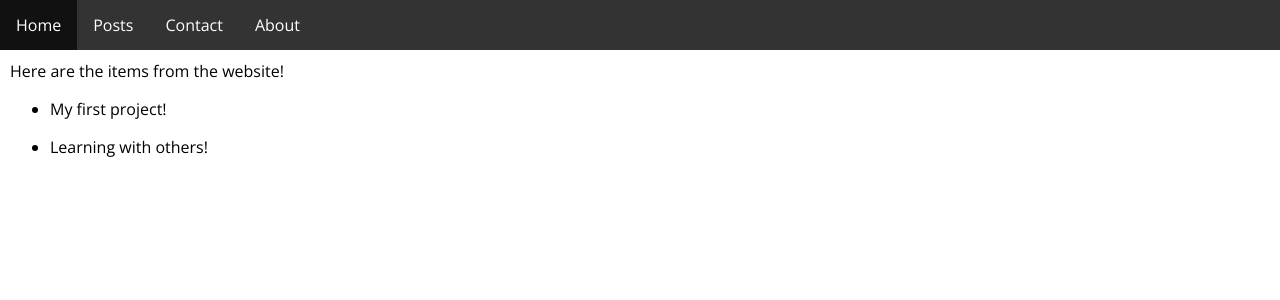
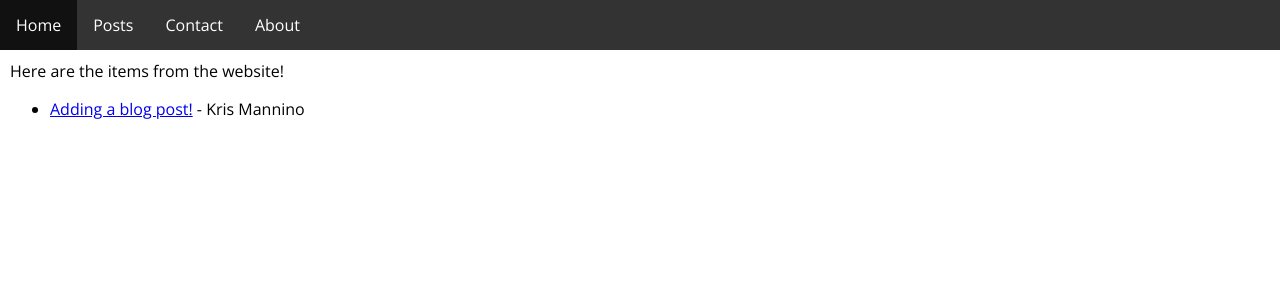
Before and after one commit to MLH-Fellowship/all-in-project, a Jekyll site: the page built from posts.html, in a window 1280 px wide. Shown: the top 300 px of the page. Built offline with Jekyll 4.4.1, drawn with Linux system fonts in a browser that asks for light colours.

Commit message:
added _posts folder and new post

```diff
--- a/_data/posts.yml
+++ b/_data/posts.yml
@@ -1,7 +1,7 @@
-- title: My first project!
-  date: "2022-03-11"
+- title: The First Post yay!
+  date: "2022-04-03"
   description: I love building projects!
 
-- title: Learning with others!
+- title: Learning with others is a fun thing to do!
   date: "2022-03-11"
   description: I love dates, they're super useful
--- a/_layouts/home.html
+++ b/_layouts/home.html
@@ -5,6 +5,6 @@ layout: default
 <h1>
     Bernard, Chris, and Kris' blog!
 </h1>
-<p>d<b>Hello everbody!</b> this is a blog where we share with you our coding journey through the Major League Hacking All In Program!</p>
+<p><b>Hello everbody!</b> this is a blog where we share with you our coding journey through the Major League Hacking All In Program!</p>
 
 {{ content }}
--- a/posts.html
+++ b/posts.html
@@ -6,8 +6,9 @@ permalink: /posts
 
 Here are the items from the website!
 
-{% for item in site.data.posts %}
+{% for item in site.posts %}
     <ul>
-        <li>{{ item.title }}</li>
+        <li><a href="{{ item.url }}">{{ item.title }}</a> - {{item.author}}</li>
+
     </ul>
 {% endfor %}
```
Also changed, not shown: _posts/2022-04-04-adding-a-blog-post.md (added, +11 -0 lines).
